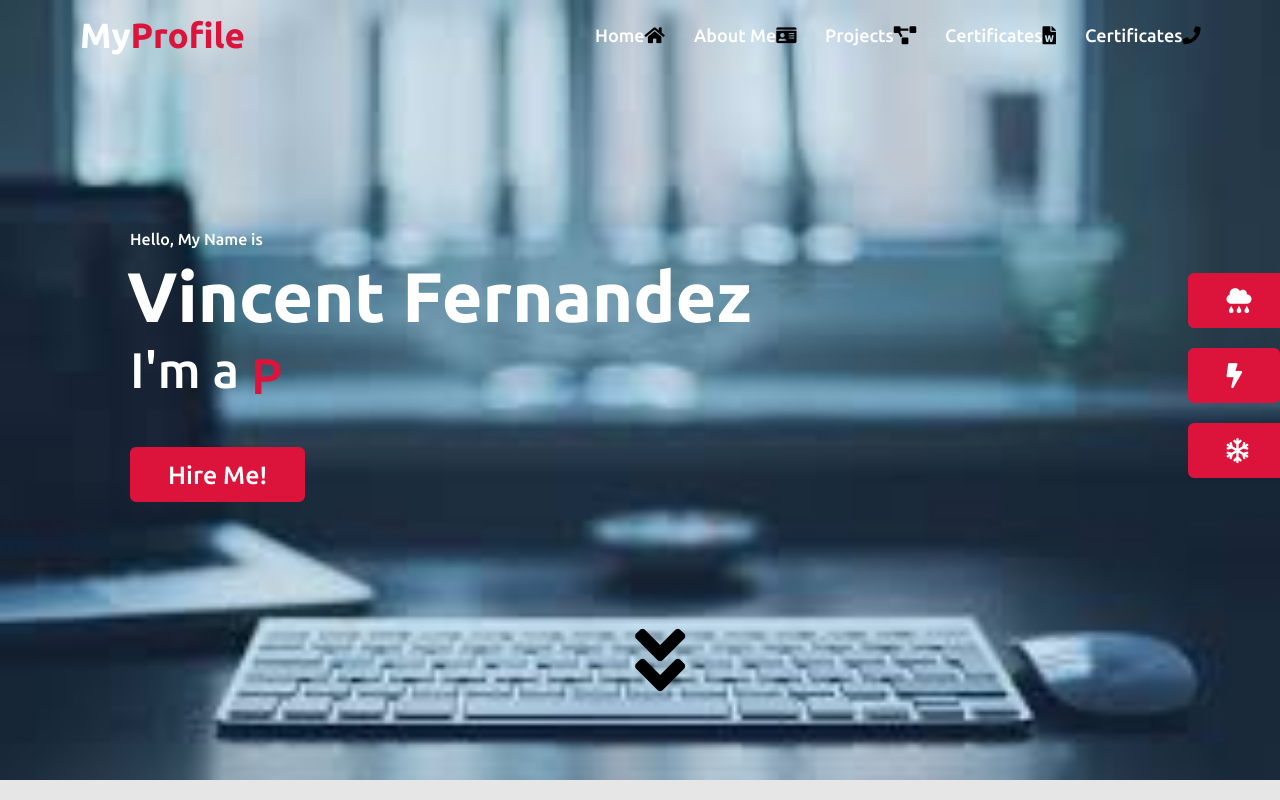
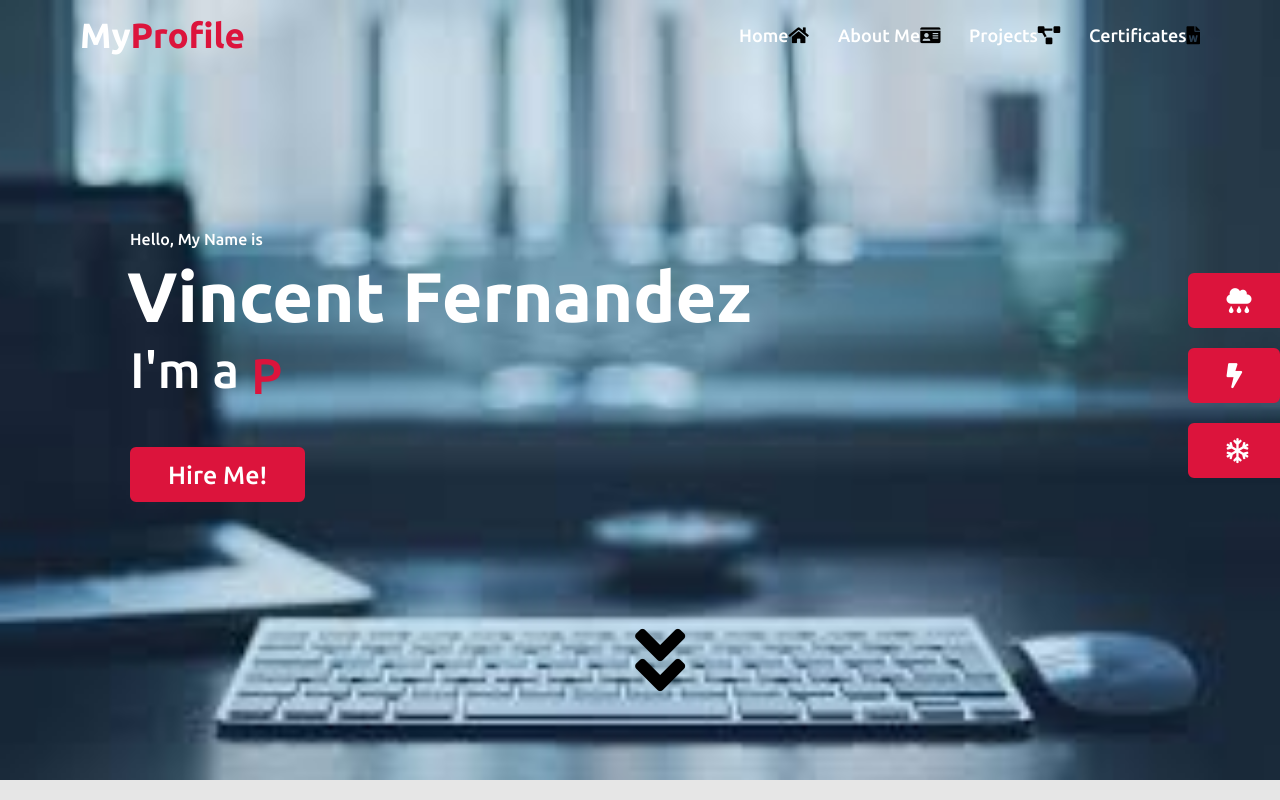
Before and after one commit to vincefernandez/ReworkProject, a plain HTML site: page index.html in a window 1280 px wide. Shown: the top 800 px of the page. Drawn offline with nearby package versions, Linux system fonts and the light colour scheme; files that its build step writes are made by us from their sources.

Commit message:
First commit

```diff
--- a/index.html
+++ b/index.html
@@ -25,7 +25,7 @@
             <li><a href="#about"class="hvr-icon-pulse"> About Me<i class="fas fa-id-card hvr-icon fa-1x"></i></a></li>
             <li><a href="#" class="hvr-icon-pulse">Projects<i class="fas fa-project-diagram hvr-icon fa-1x"></i></a></li>
             <li><a href="#" class="hvr-icon-pulse">Certificates<i class="fas fa-file-word hvr-icon fa-1x"></i></a></li>
-            <li><a href="#" class="hvr-icon-pulse">Certificates<i class="fas fa-phone hvr-icon fa-1x"></i></a></li>
+
 
         </ul>
         <div class="menu-btn">
```
